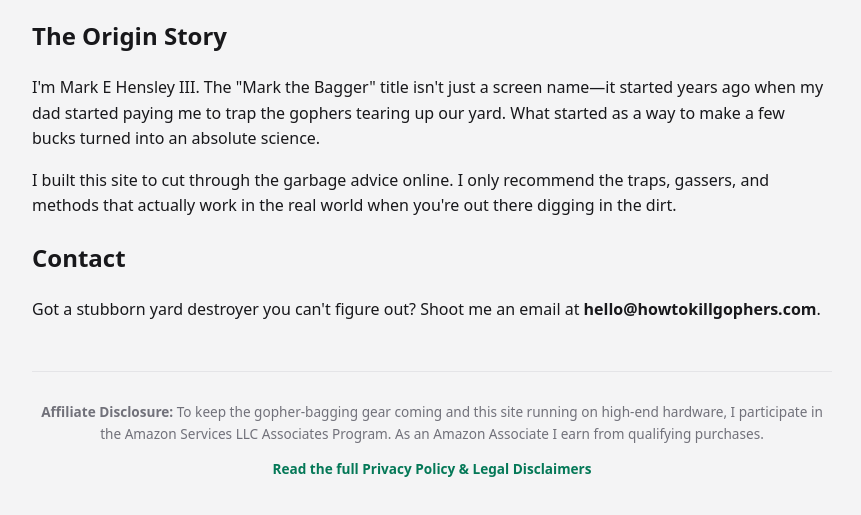
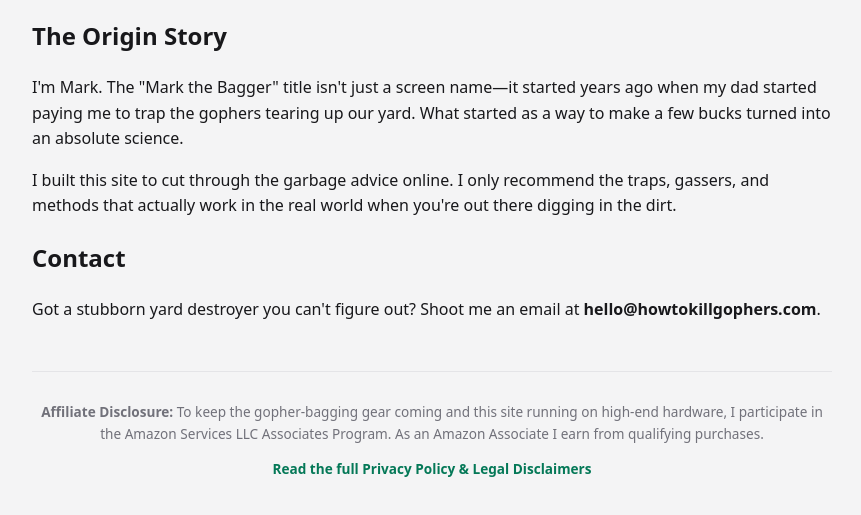
Before and after one commit to taco69420/taco69420.github.io, an Astro site: page /about in a window 1280 px wide. Shown: the part 207-722 px from the top of the page, without its empty margins (208-1069 px from the left). Built offline with nearby package versions, Linux system fonts and the light colour scheme; Astro itself is replaced by a stand-in of ours.

```diff
--- a/src/pages/about.astro
+++ b/src/pages/about.astro
@@ -11,7 +11,7 @@
   <main>
     <section class="card">
       <h2>The Origin Story</h2>
-      <p>I'm Mark E Hensley III. The "Mark the Bagger" title isn't just a screen name—it started years ago when my dad started paying me to trap the gophers tearing up our yard. What started as a way to make a few bucks turned into an absolute science.</p>
+      <p>I'm Mark. The "Mark the Bagger" title isn't just a screen name—it started years ago when my dad started paying me to trap the gophers tearing up our yard. What started as a way to make a few bucks turned into an absolute science.</p>
       <p>I built this site to cut through the garbage advice online. I only recommend the traps, gassers, and methods that actually work in the real world when you're out there digging in the dirt.</p>
     </section>
 
```
Also changed, not shown: .github/.workflows/deploy.yml.
